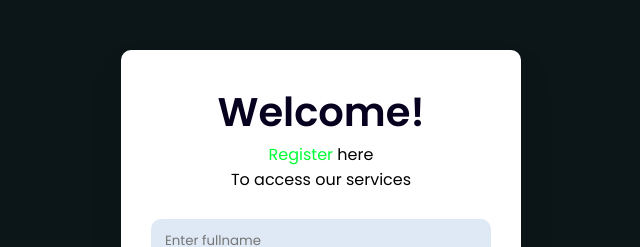
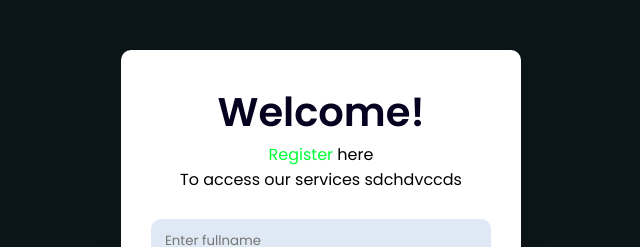
Before and after one commit to Skandaking/Login, a plain HTML site: page register.html in a window 1280 px wide. Shown: the top 247 px of the page, without its empty margins (319-959 px from the left). Drawn offline with Linux system fonts and the light colour scheme.

Commit message:
i i added the login fcjksdsdjnjksd

```diff
--- a/register.html
+++ b/register.html
@@ -15,7 +15,7 @@
       <h1>Welcome!</h1>
       <p>
         <span>Register</span> here <br />
-        To access our services
+        To access our services sdchdvccds
       </p>
       <form>
         <input type="text" placeholder="Enter fullname" />
```
